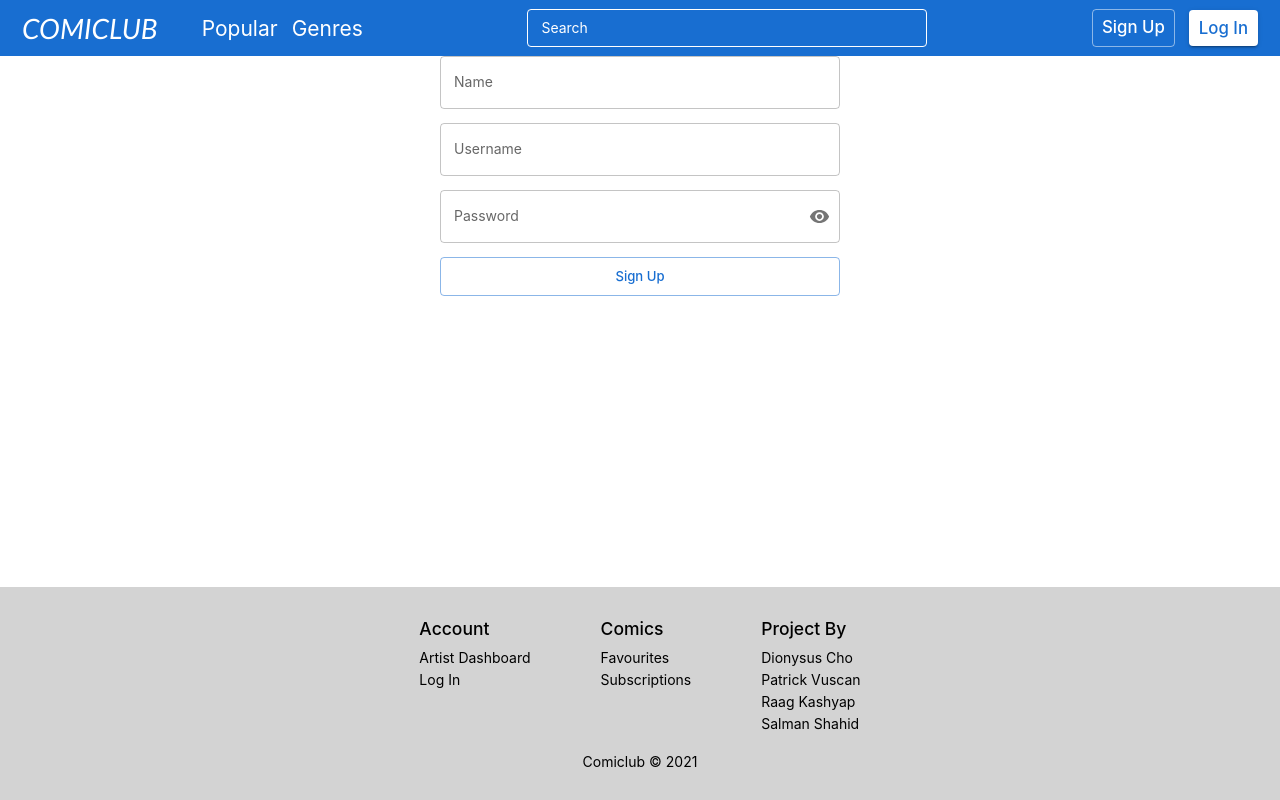
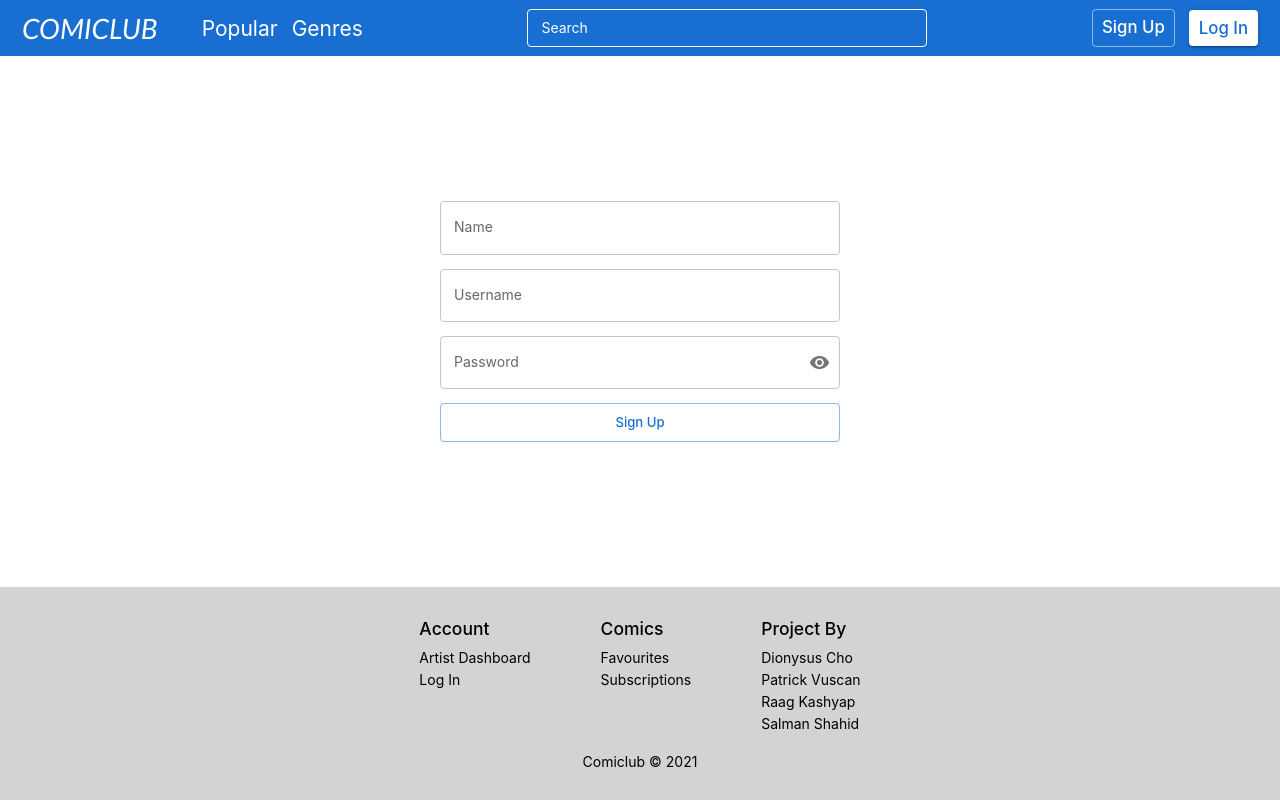
Before and after one commit to PatrickVuscan/Comiclub, a React (Create React App) app: page /signup/details in a window 1280 px wide. Built offline with nearby package versions, Linux system fonts and the light colour scheme.

Commit message:
Fixed sizing issues with body from nav/footer

```diff
--- a/src/App.css
+++ b/src/App.css
@@ -6,4 +6,5 @@
 
 .app-body {
   flex-grow: 1;
+  display: flex;
 }
--- a/src/components/Footer.jsx
+++ b/src/components/Footer.jsx
@@ -82,7 +82,7 @@ const Footer = () => {
         </div>
 
         {/* Administrative Panels */}
-        {user == 'admin' && (
+        {user === 'admin' && (
           <div className={styles.column}>
             <Typography variant="h6" gutterBottom>
               Admin
--- a/src/components/Login.module.css
+++ b/src/components/Login.module.css
@@ -1,11 +1,12 @@
 .container {
   display: flex;
-  flex-grow: 1;
+  width: 100%;
   align-items: center;
   justify-content: center;
 }
 
 .form {
+  margin: 2rem;
   display: flex;
   flex-direction: column;
   width: 400px;
--- a/src/components/Navbar.jsx
+++ b/src/components/Navbar.jsx
@@ -103,7 +103,7 @@ const Navbar = () => {
   };
 
   return (
-    <>
+    <div id="nav">
       <nav className={styles.navbar}>
         <ul className={styles.navbarNav}>
           {/* Logo */}
@@ -237,7 +237,7 @@ const Navbar = () => {
         </ul>
       </nav>
       <div className={styles.navbarDisplacement} />
-    </>
+    </div>
   );
 };
 
--- a/src/components/signup/SignupDetails.module.css
+++ b/src/components/signup/SignupDetails.module.css
@@ -1,11 +1,12 @@
 .container {
   display: flex;
-  flex-grow: 1;
+  width: 100%;
   align-items: center;
   justify-content: center;
 }
 
 .form {
+  margin: 2rem;
   display: flex;
   flex-direction: column;
   width: 400px;
--- a/src/components/signup/SignupSuggestions.module.css
+++ b/src/components/signup/SignupSuggestions.module.css
@@ -1,11 +1,12 @@
 .container {
   display: flex;
-  flex-grow: 1;
+  width: 100%;
   align-items: center;
   justify-content: center;
 }
 
 .suggestions {
+  margin: 2rem;
   display: flex;
   flex-direction: column;
   align-items: center;
```
